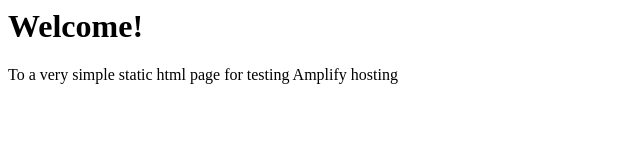
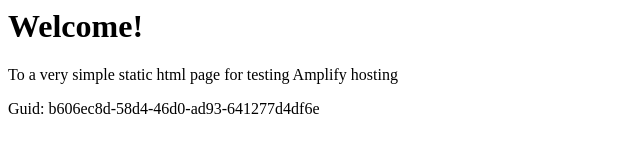
Before and after one commit to aws-aemilia-icn/Github-PR-Commit-Integration-Test-DoNotTouch-Gith-P5X5MO5I-v1-prod-ap-northeast-2, a website: page src/index.html in a window 1280 px wide. Shown: the whole page, without its empty margins (0-640 px from the left). Drawn offline with Linux system fonts and the light colour scheme.

Commit message:
commit from integ tests

```diff
--- a/src/index.html
+++ b/src/index.html
@@ -1,3 +1,5 @@
+
+
 <html lang="en">
 
 <head>
@@ -10,6 +12,6 @@
 <body>
     <h1>Welcome!</h1>
     <p>To a very simple static html page for testing Amplify hosting</p>
-</body>
+    <p>Guid: b606ec8d-58d4-46d0-ad93-641277d4df6e</p></body>
 
 </html>
```
